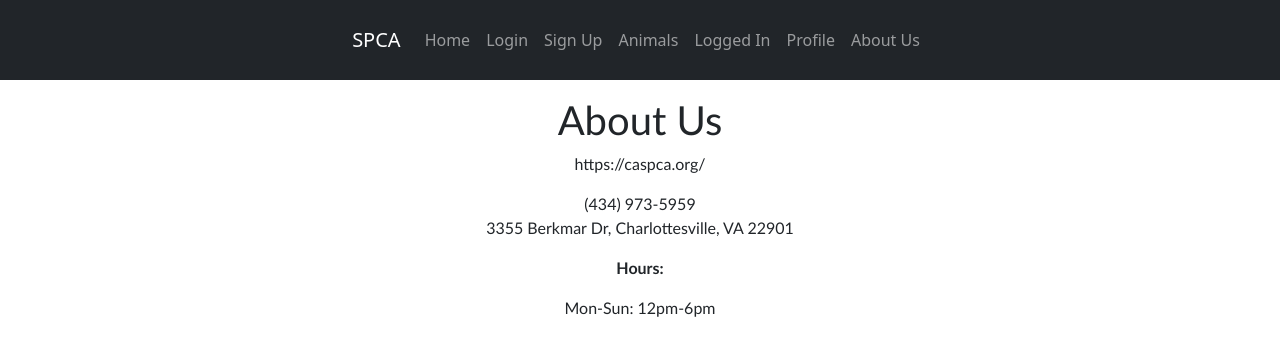
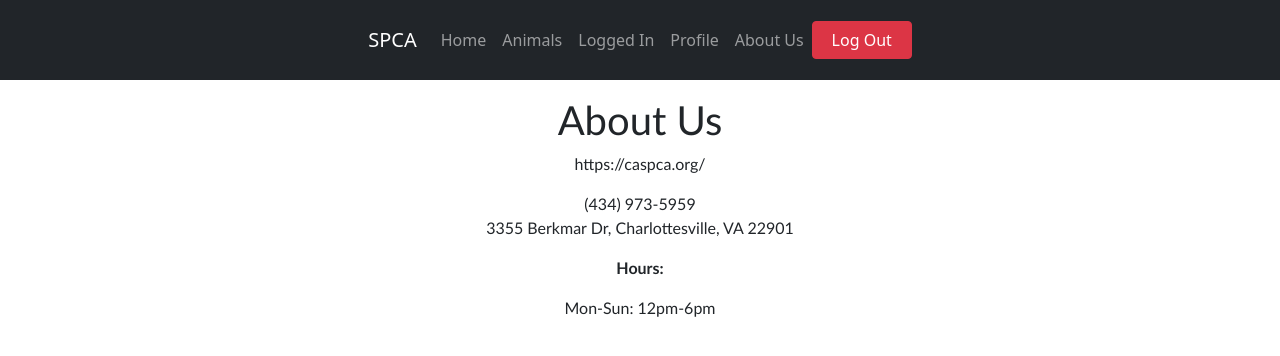
Before and after one commit to eleanorozer/databases-4750, a React (Create React App) app in the folder spca-app/client/: page /about in a window 1280 px wide. Shown: the top 356 px of the page. Built offline with nearby package versions, Linux system fonts and the light colour scheme.

Commit message:
Authentication stuff

```diff
--- a/spca-app/client/src/App.js
+++ b/spca-app/client/src/App.js
@@ -13,6 +13,10 @@
 import HomeLoggedIn from "./pages/HomeLoggedIn";
 import Profile1 from "./pages/Profile";
 import About from "./pages/About";
+import Auth0ProviderWithHistory from "./auth0Provider";
+import { useAuth0 } from "@auth0/auth0-react";
+import LogoutButton from "./auth/components/LogoutButton";
+import LoginButton from "./auth/components/LoginButton";
 
 const App = () => {
 
@@ -29,8 +33,9 @@
   // const logOut = () => {
   //   AuthService.logout();
   // };
-
+  const {loginWithRedirect, logout, user, isLoading} = useAuth0();
   return (
+  <Auth0ProviderWithHistory>
     <div>
       <nav className="navbar navbar-expand navbar-dark bg-dark">
         <Link to={"/"} className="navbar-brand">
@@ -45,18 +50,6 @@
         </div>
 
         <div className="navbar-nav ml-auto">
-          <li className="nav-item">
-            <Link to={"/login"} className="nav-link">
-              Login
-            </Link>
-          </li>
-
-          <li className="nav-item">
-            <Link to={"/register"} className="nav-link">
-              Sign Up
-            </Link>
-          </li>
-
           <li className="nav-item">
             <Link to={"/animals"} className="nav-link">
               Animals
@@ -81,6 +74,8 @@
             </Link>
           </li>
         </div>
+          <LogoutButton />
+
       </nav>
 
       <div className="container mt-3">
@@ -96,6 +91,7 @@
         </Routes>
       </div>
     </div>
+  </Auth0ProviderWithHistory>
   );
 };
 
--- a/spca-app/client/src/auth/components/HomePage.js
+++ b/spca-app/client/src/auth/components/HomePage.js
@@ -4,6 +4,7 @@
 import UserService from "../services/user.service";
 
 import logo from '../../spca-logo.jpg'
+import LoginButton from "./LoginButton";
 
 const Home = () => {
   return (
@@ -14,10 +15,11 @@
       <h1>Best Friend Finder</h1>
 
       <div>
-        <button className="btn btn-primary btn-block"
+        <LoginButton />
+        {/* <button className="btn btn-primary btn-block"
           style={{width: "300px"}}>
           <span>Log In</span>
-        </button>
+        </button> */}
       </div>
 
 
--- /dev/null
+++ b/spca-app/client/src/auth/components/LoginButton.js
@@ -0,0 +1,18 @@
+import React from 'react';
+import { useAuth0 } from '@auth0/auth0-react';
+
+const LoginButton = () => {
+  const { loginWithRedirect } = useAuth0();
+  return (
+    <button
+      className="btn btn-primary btn-block"
+      style={{width: "300px"}}
+      onClick={() => loginWithRedirect({ redirectUri: "http://localhost:3000/loggedin"})}
+      // onClick={() => loginWithRedirect()}
+    >
+      Log In
+    </button>
+  );
+};
+
+export default LoginButton;
--- /dev/null
+++ b/spca-app/client/src/auth/components/LogoutButton.js
@@ -0,0 +1,39 @@
+import React from 'react';
+import { useAuth0 } from '@auth0/auth0-react';
+import { button } from 'react-validation/build/button';
+
+const LogoutButton = () => {
+  const { logout } = useAuth0();
+  return (
+    <button
+      className="btn btn-danger btn-block"
+      style={{width: "100px"}}
+      onClick={() =>
+        logout({
+          returnTo: window.location.origin,
+        })
+      }
+    >
+      Log Out
+    </button>
+  );
+};
+
+// const LogoutButton = () => {
+//     const { logout, isAuthenticated } = useAuth0
+//     return (
+//         <button
+//             className="btn btn-danger btn-block"
+//             style={{width: "100px"}}
+//             onClick={() =>
+//                 logout({
+//                     returnTo: window.location.origin,
+//                 })
+//             }
+//         >
+//             Log Out
+//         </button>
+//     );
+// };
+
+export default LogoutButton;
--- /dev/null
+++ b/spca-app/client/src/auth0Provider.js
@@ -0,0 +1,31 @@
+import React from 'react';
+import { useNavigate } from 'react-router-dom';
+import { Auth0Provider } from '@auth0/auth0-react';
+
+const Auth0ProviderWithHistory = ({ children }) => {
+  const domain = process.env.REACT_APP_AUTH0_DOMAIN;
+  const clientId = process.env.REACT_APP_AUTH0_CLIENT_ID;
+
+  const history = useNavigate();
+
+//   const onRedirectCallback = (appState) => {
+//     history.push(appState?.returnTo || window.location.pathname);
+//   };
+
+  const onRedirectCallback = () => {
+    history.push("localhost:3000/profile1");
+  };
+
+  return (
+    <Auth0Provider
+      domain={domain}
+      clientId={clientId}
+      redirectUri={window.location.origin}
+      onRedirectCallback={onRedirectCallback}
+    >
+      {children}
+    </Auth0Provider>
+  );
+};
+
+export default Auth0ProviderWithHistory;
--- a/spca-app/client/src/index.js
+++ b/spca-app/client/src/index.js
@@ -1,12 +1,22 @@
 import React from 'react';
 import ReactDOM from 'react-dom';
-import { BrowserRouter } from "react-router-dom";
+import { BrowserRouter as Router } from "react-router-dom";
 
 import App from './App';
+import Auth0ProviderWithHistory from './auth0Provider';
+
+// ReactDOM.render(
+//   <BrowserRouter>
+//     <App />
+//   </BrowserRouter>,
+//   document.getElementById('root')
+// );
 
 ReactDOM.render(
-  <BrowserRouter>
-    <App />
-  </BrowserRouter>,
-  document.getElementById('root')
+  <Router>
+    <Auth0ProviderWithHistory>
+      <App />
+    </Auth0ProviderWithHistory>
+  </Router>,
+  document.getElementById('root'),
 );
--- a/spca-app/client/src/pages/HomeLoggedIn.js
+++ b/spca-app/client/src/pages/HomeLoggedIn.js
@@ -2,8 +2,10 @@
 import logo from '../spca-logo.jpg'
 import "../App.css"
 import Box from '@material-ui/core/Box';
+import { useAuth0 } from "@auth0/auth0-react";
 
 function HomeLoggedIn() {
+    const { user, isAuthenticated } = useAuth0();
     return (
         <div className="home">
             <img src={logo} width={300} padding="50px auto 50px"/>
```
Also changed, not shown: 1 other file (tests, documents, lock files or other folders).
